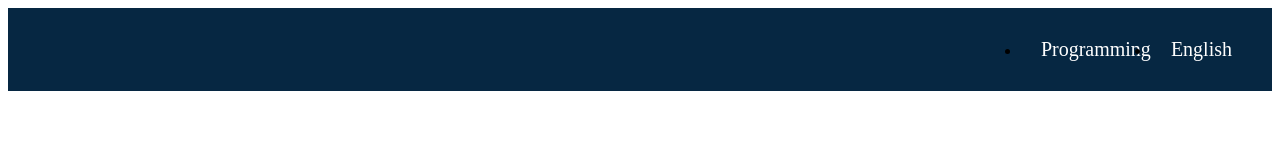
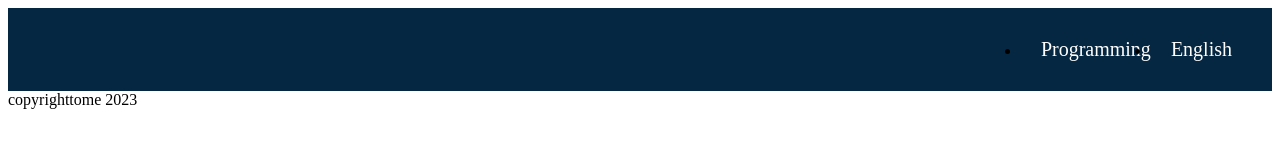
Before and after one commit to Yuyadesu1020/mypractice, a plain HTML site: page index.html in a window 1280 px wide. Drawn offline with Linux system fonts and the light colour scheme.

Commit message:
Update index.html

```diff
--- a/index.html
+++ b/index.html
@@ -19,8 +19,9 @@
     </ul>
     </div>
   </header>
+
+  <footer>
+    <div>copyrighttome 2023</div>
+  </footer>
 </body>
 </html>
-
-</body>
-</html>
```
